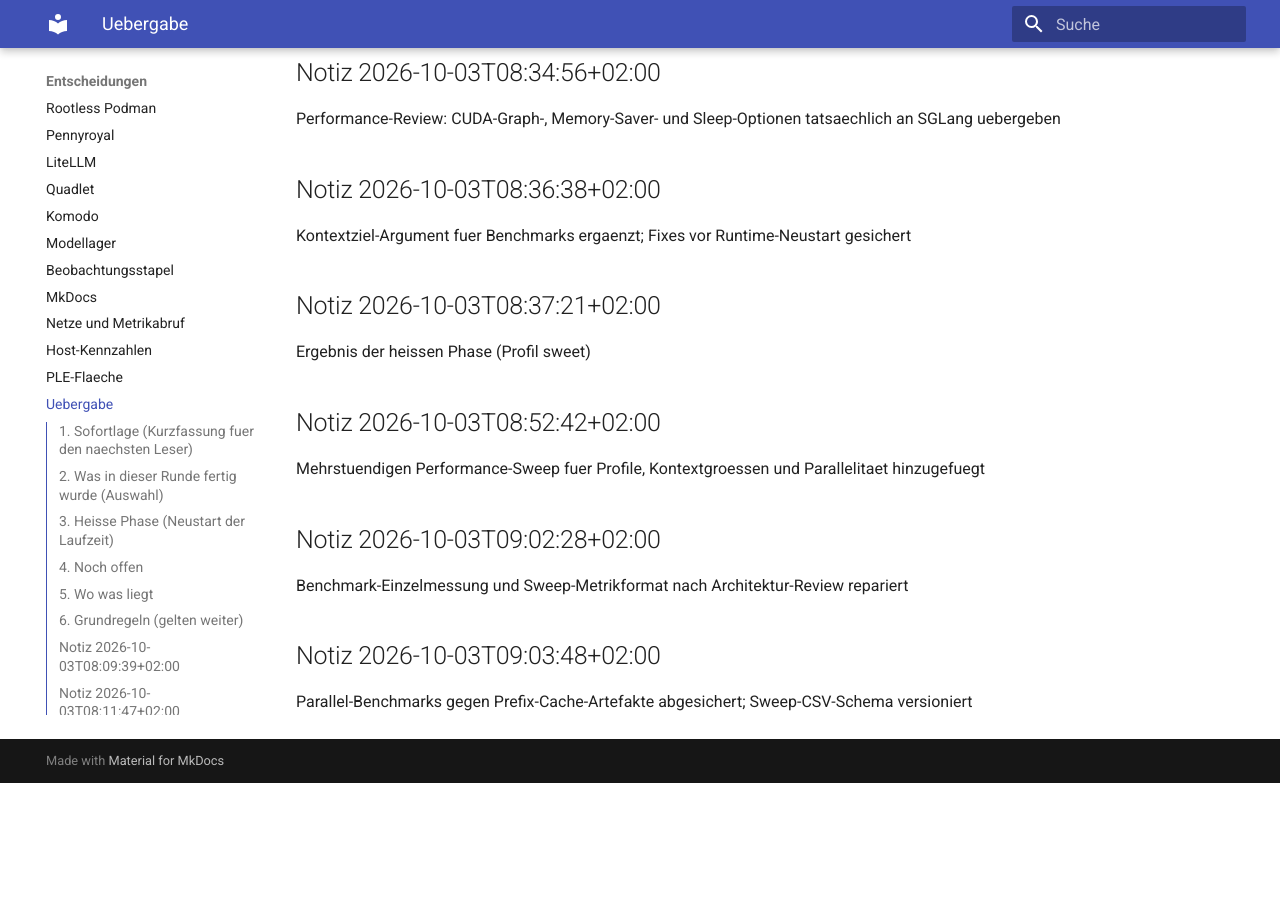
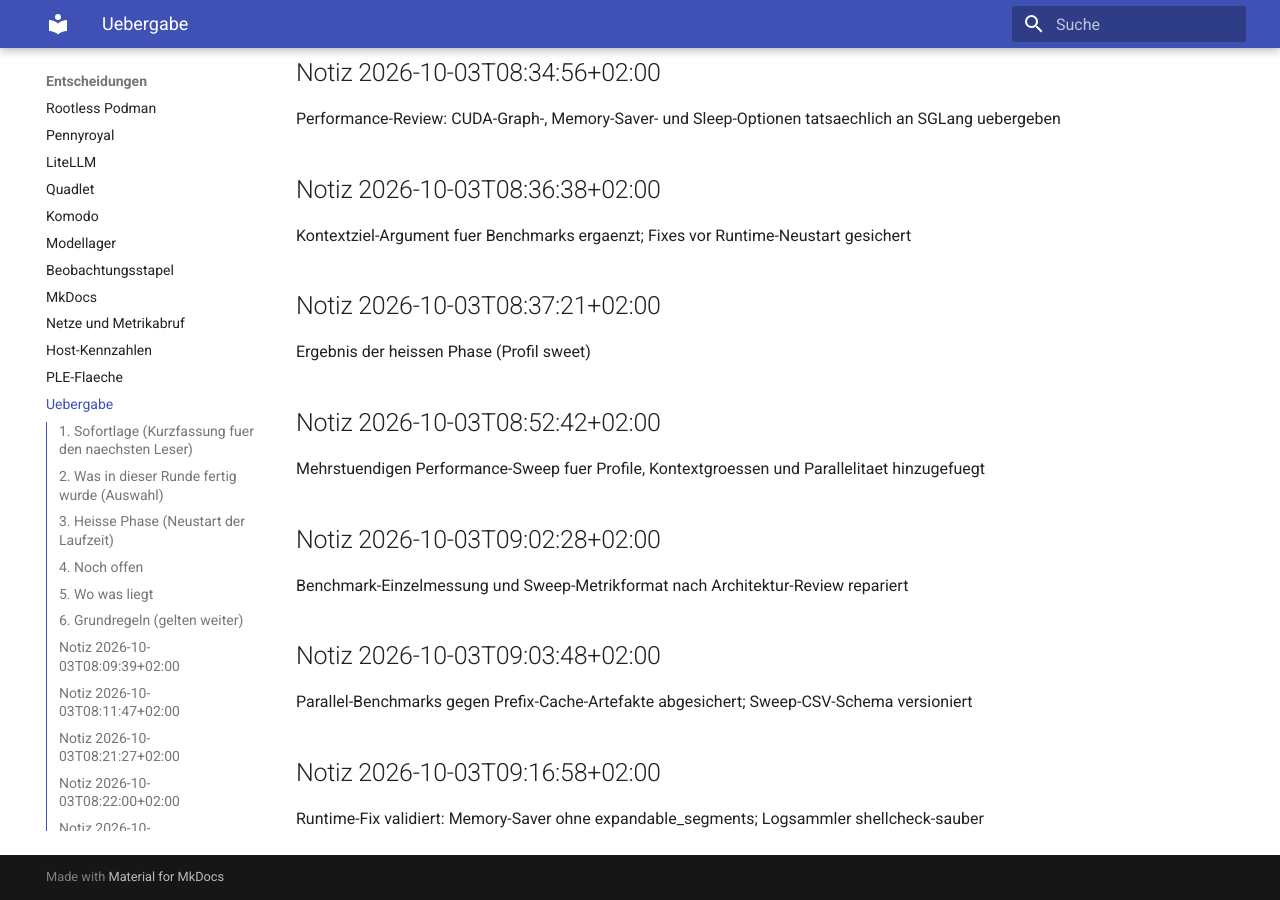
Before and after one commit to thomasdenk79-cyber/llm-infra-setup, an MkDocs documentation site: the page built from docs/HANDOFF.md, in a window 1280 px wide and 900 px high, scrolled down 4200 px. Built offline with MkDocs 1.6.1 and Material for MkDocs 9.7.7, drawn with Linux system fonts in a browser that asks for light colours; before the commit the page ends 4983 px from its top, so only the background shows below that; some of the changed text lies outside the part shown.

Commit message:
stand: 2026-10-03T09:16 gesichert (3 Dateien)

```diff
--- a/docs/HANDOFF.md
+++ b/docs/HANDOFF.md
@@ -1,4 +1,4 @@
-Zuletzt gesichert: 2026-10-03T09:03:48+02:00 durch `scripts/session-checkpoint.sh`
+Zuletzt gesichert: 2026-10-03T09:16:58+02:00 durch `scripts/session-checkpoint.sh`
 
 # Arbeitsstand und Uebergabe
 
@@ -177,3 +177,7 @@ Benchmark-Einzelmessung und Sweep-Metrikformat nach Architektur-Review repariert
 ## Notiz 2026-10-03T09:03:48+02:00
 
 Parallel-Benchmarks gegen Prefix-Cache-Artefakte abgesichert; Sweep-CSV-Schema versioniert
+
+## Notiz 2026-10-03T09:16:58+02:00
+
+Runtime-Fix validiert: Memory-Saver ohne expandable_segments; Logsammler shellcheck-sauber
```
Also changed, not shown: 2 other files.
